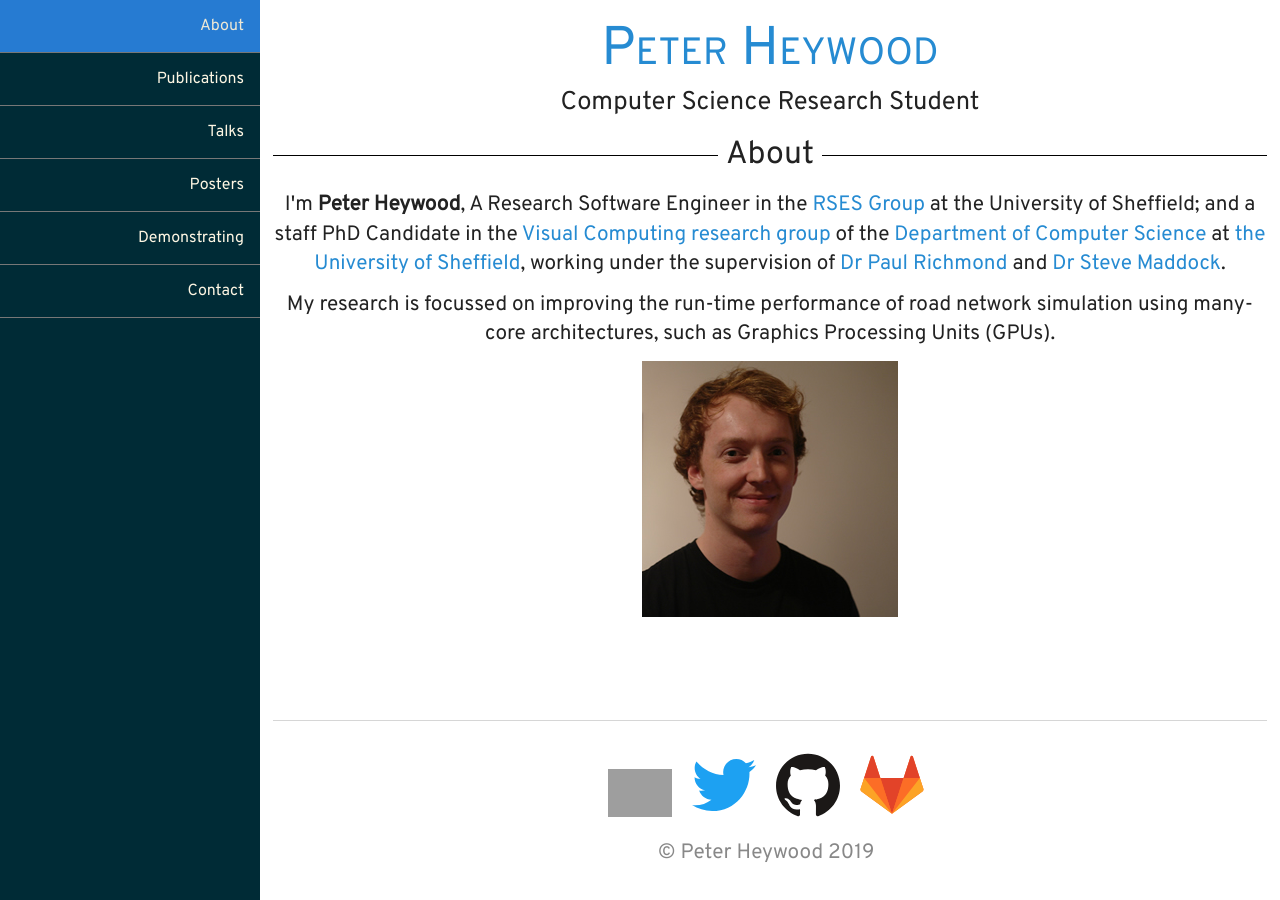
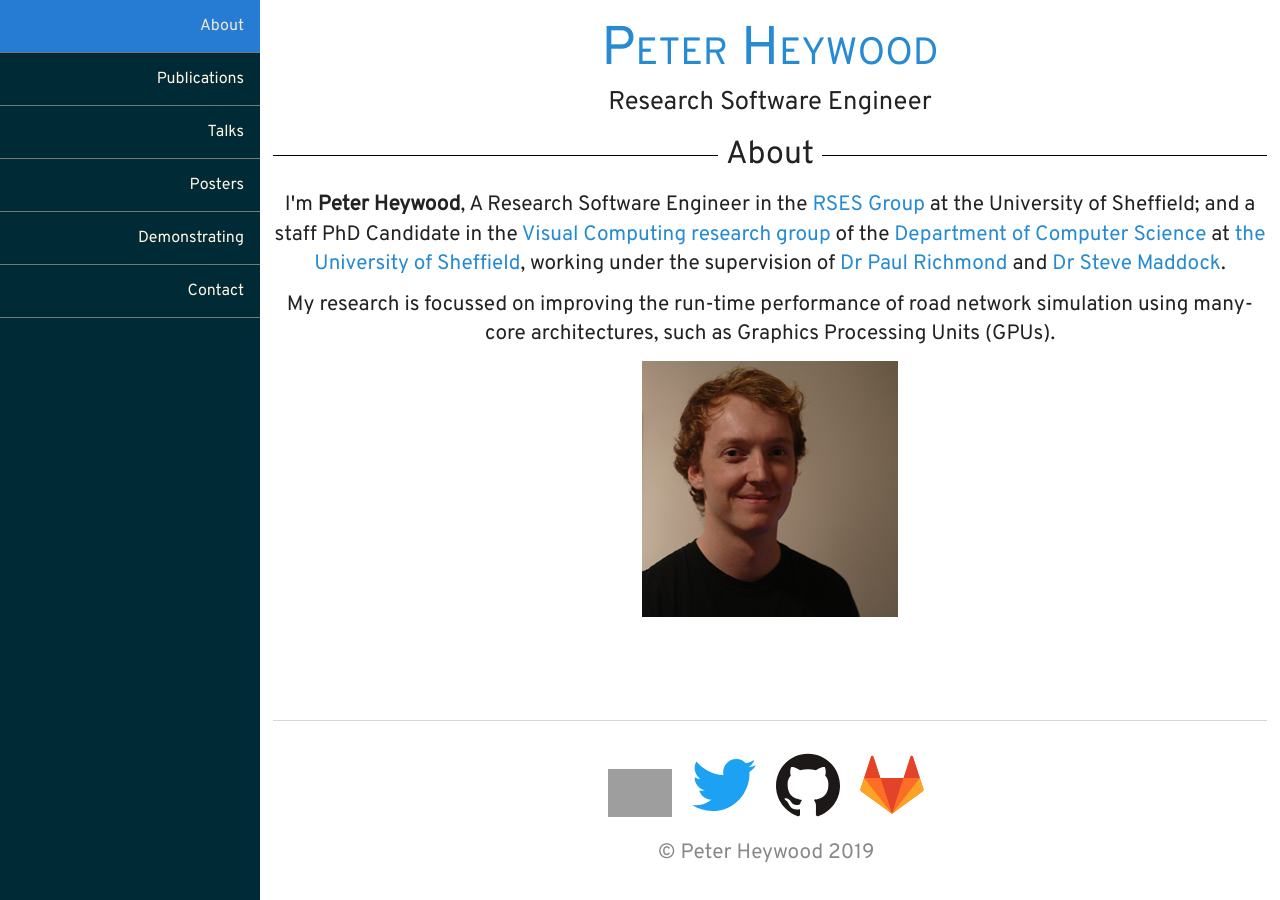
Before and after one commit to ptheywood/ptheywood.github.io, a Jekyll site: the page built from index.html, in a window 1280 px wide. Built offline with Jekyll 4.4.1, drawn with Linux system fonts in a browser that asks for light colours; nearby versions of some CDN libraries; some web fonts are replaced; grey boxes are pictures that could not be loaded.

Commit message:
Update subheading

```diff
--- a/_includes/header.html
+++ b/_includes/header.html
@@ -1,4 +1,4 @@
 <header id="header">
     <h1>Peter Heywood</h1>
-    <h2>Computer Science Research Student</h2>
+    <h2>Research Software Engineer</h2>
 </header>
--- a/index.html
+++ b/index.html
@@ -1,6 +1,6 @@
 ---
 layout: default
-title: Peter Heywood | Computer Science Research Student
+title: Peter Heywood
 ---
 
 <section id="about" class="content">
```
